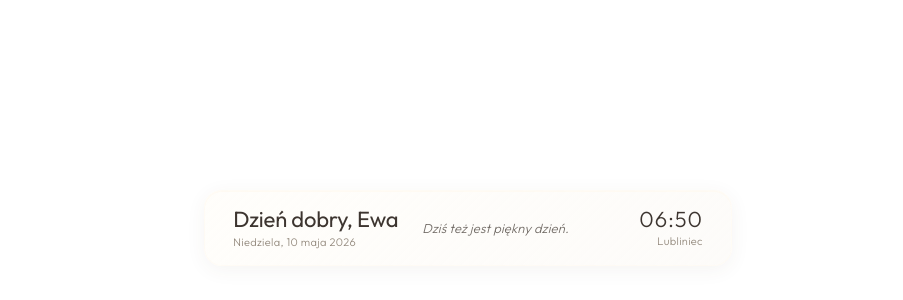
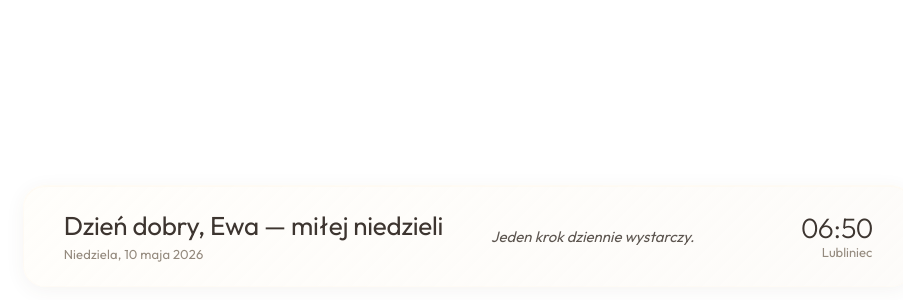
Before and after one commit to ewakkopyto-dotcom/ewa, a plain HTML site: page index.html in a window 1280 px wide. Shown: the part 188-488 px from the top of the page, without its empty margins (172-1075 px from the left). Drawn offline with Linux system fonts and the light colour scheme; no server answers.

Commit message:
Update index.html

```diff
--- a/index.html
+++ b/index.html
@@ -17,7 +17,7 @@
     display: flex;
     align-items: center;
     justify-content: center;
-    padding: 1rem;
+    padding: 1.5rem;
   }
 
   .widget {
@@ -25,87 +25,86 @@
     backdrop-filter: blur(20px) saturate(120%);
     -webkit-backdrop-filter: blur(20px) saturate(120%);
     border: 1px solid rgba(255, 250, 240, 0.55);
-    border-radius: 18px;
-    padding: 1rem 1.75rem;
+    border-radius: 22px;
+    padding: 1.5rem 2.5rem;
     box-shadow:
       0 4px 20px rgba(80, 65, 50, 0.06),
       inset 0 1px 0 rgba(255, 250, 240, 0.7);
     width: 100%;
-    max-width: 720px;
+    max-width: 1100px;
   }
 
   .row {
     display: flex;
     align-items: center;
     justify-content: space-between;
-    gap: 1.5rem;
+    gap: 2rem;
     flex-wrap: wrap;
   }
 
-  .greeting-block { flex: 0 1 auto; min-width: 160px; }
+  .greeting-block { flex: 0 1 auto; min-width: 200px; }
 
   .greeting {
-    font-size: 22px;
+    font-size: 26px;
     font-weight: 400;
-    line-height: 1.1;
+    line-height: 1.2;
     color: #3d3530;
     letter-spacing: -0.01em;
   }
 
   .date {
-    font-size: 11px;
-    font-weight: 300;
+    font-size: 13px;
     color: #948a7e;
     margin-top: 4px;
-    letter-spacing: 0.03em;
+    letter-spacing: 0.01em;
   }
 
-  .quote {
-    flex: 1 1 auto;
-    min-width: 0;
+  .quote-block {
+    flex: 1 1 220px;
     text-align: center;
     font-style: italic;
-    font-size: 13px;
-    font-weight: 300;
+    font-size: 15px;
     color: #5d5650;
-    letter-spacing: 0.01em;
-    opacity: 0.85;
+    line-height: 1.4;
+    padding: 0 1rem;
   }
 
-  .time-block {
+  .info-block {
     flex: 0 1 auto;
-    min-width: 110px;
     text-align: right;
+    min-width: 130px;
   }
 
   .time {
-    font-size: 22px;
+    font-size: 28px;
     font-weight: 300;
-    line-height: 1;
+    line-height: 1.05;
     color: #3d3530;
-    letter-spacing: 0.04em;
+    letter-spacing: -0.02em;
+    font-feature-settings: 'tnum';
   }
 
   .weather {
+    font-size: 13px;
+    color: #948a7e;
+    margin-top: 4px;
     display: flex;
     align-items: center;
     justify-content: flex-end;
-    gap: 5px;
-    font-size: 11px;
-    font-weight: 300;
-    color: #948a7e;
-    margin-top: 4px;
-    letter-spacing: 0.03em;
+    gap: 6px;
+    line-height: 1;
   }
 
   .weather svg { display: block; flex-shrink: 0; }
 
   @media (max-width: 600px) {
-    .widget { padding: 0.875rem 1.25rem; }
-    .greeting { font-size: 18px; }
-    .time { font-size: 20px; }
-    .row { gap: 0.75rem; }
-    .quote { display: none; }
+    .widget { padding: 1.25rem 1.5rem; }
+    .row { gap: 1.25rem; }
+    .greeting { font-size: 22px; }
+    .time { font-size: 24px; }
+    .quote-block { flex-basis: 100%; order: 3; padding: 0; }
+    .info-block { text-align: left; }
+    .weather { justify-content: flex-start; }
   }
 </style>
 </head>
@@ -114,13 +113,15 @@
 <div class="widget">
   <div class="row">
     <div class="greeting-block">
-      <div class="greeting" id="greeting">—</div>
+      <div class="greeting" id="greeting">Cześć</div>
       <div class="date" id="date">—</div>
     </div>
-    <div class="quote" id="quote">—</div>
-    <div class="time-block">
-      <div class="time" id="time">—</div>
-      <div class="weather" id="weather">—</div>
+
+    <div class="quote-block" id="quote">—</div>
+
+    <div class="info-block">
+      <div class="time" id="time">--:--</div>
+      <div class="weather" id="weather"><span>—</span></div>
     </div>
   </div>
 </div>
@@ -130,23 +131,22 @@ const NAME = 'Ewa';
 const CITY = 'Lubliniec';
 const LATITUDE = 50.6678;
 const LONGITUDE = 18.6884;
-
 const OPENWEATHER_API_KEY = 'b3a94ad80396b7ef6378aaac4d544464';
 
 const QUOTES = [
   'Doceniaj to, co masz dziś.',
-  'Każdy dzień to dar.',
-  'Małe rzeczy tworzą wielkie życie.',
-  'Życie dzieje się tu i teraz.',
-  'Bądź wdzięczna za to, co jest.',
-  'Piękno jest w drobiazgach.',
-  'Chwila, w której jesteś, to wszystko, co masz.',
-  'Zauważaj to, co dobre.',
-  'Każdy dzień ma swój urok.',
   'Życie to suma drobnych radości.',
+  'Czasem mniej znaczy więcej.',
+  'Każdy oddech to nowy początek.',
+  'Mała chwila spokoju to dużo.',
+  'Patrz na niebo. Czasem warto.',
+  'Drobne rzeczy też się liczą.',
+  'Powolniej, ale do celu.',
   'Dziś też jest piękny dzień.',
-  'Najlepsze chwile są zwyczajne.',
-  'Bądź obecna.',
+  'Ciesz się chwilą.',
+  'Jeden krok dziennie wystarczy.',
+  'To, co teraz, jest dobre.',
+  'Spokoju nie kupisz, znajdziesz.',
   'Świat ma w sobie magię, jeśli się patrzy.',
   'Wszystko ma swój czas.',
   'Cieszą szczegóły.',
@@ -158,6 +158,16 @@ const QUOTES = [
 
 const DNI = ['Niedziela','Poniedziałek','Wtorek','Środa','Czwartek','Piątek','Sobota'];
 const MIESIACE = ['stycznia','lutego','marca','kwietnia','maja','czerwca','lipca','sierpnia','września','października','listopada','grudnia'];
+
+const ZYCZENIA = [
+  'miłej niedzieli',
+  'udanego poniedziałku',
+  'pogodnego wtorku',
+  'spokojnej środy',
+  'owocnego czwartku',
+  'lekkiego piątku',
+  'miłej soboty'
+];
 
 const ICON_SUN = '<svg width="16" height="16" viewBox="0 0 36 36" xmlns="http://www.w3.org/2000/svg" aria-hidden="true"><circle cx="18" cy="18" r="7" fill="#F4C430"/><g stroke="#F4C430" stroke-width="2" stroke-linecap="round"><line x1="18" y1="4" x2="18" y2="8"/><line x1="18" y1="28" x2="18" y2="32"/><line x1="4" y1="18" x2="8" y2="18"/><line x1="28" y1="18" x2="32" y2="18"/><line x1="8" y1="8" x2="11" y2="11"/><line x1="25" y1="25" x2="28" y2="28"/><line x1="28" y1="8" x2="25" y2="11"/><line x1="11" y1="25" x2="8" y2="28"/></g></svg>';
 
@@ -207,14 +217,18 @@ function escapeHtml(s) {
 }
 
 function updateGreeting() {
-  const h = new Date().getHours();
+  const now = new Date();
+  const h = now.getHours();
   let g;
   if (h < 5) g = 'Dobranoc';
   else if (h < 12) g = 'Dzień dobry';
   else if (h < 18) g = 'Cześć';
   else if (h < 22) g = 'Dobry wieczór';
   else g = 'Dobranoc';
-  document.getElementById('greeting').textContent = NAME ? g + ', ' + NAME : g;
+
+  const zyczenie = ZYCZENIA[now.getDay()];
+  const greetingBase = NAME ? g + ', ' + NAME : g;
+  document.getElementById('greeting').textContent = greetingBase + ' — ' + zyczenie;
 }
 
 function updateDate() {
@@ -248,46 +262,46 @@ async function updateWeather() {
                 '&appid=' + encodeURIComponent(OPENWEATHER_API_KEY) +
                 '&units=metric&lang=pl';
     const res = await fetch(url);
-    if (!res.ok) throw new Error('weather fetch failed');
+    if (!res.ok) throw new Error('HTTP ' + res.status);
     const data = await res.json();
     const temp = Math.round(data.main.temp);
     const iconCode = data.weather[0].icon;
-    const iconSvg = WEATHER_ICON_MAP[iconCode] || ICON_CLOUD;
-    weatherEl.innerHTML = iconSvg + '<span>' + temp + '°C · ' + escapeHtml(CITY) + '</span>';
+    const icon = WEATHER_ICON_MAP[iconCode] || ICON_CLOUD;
+    weatherEl.innerHTML = icon + '<span>' + temp + '°C · ' + escapeHtml(CITY) + '</span>';
   } catch (e) {
     weatherEl.innerHTML = '<span>' + escapeHtml(CITY) + '</span>';
   }
 }
 
-function refreshAll() {
+function updateAll() {
   updateGreeting();
   updateDate();
   updateTime();
   updateQuote();
 }
 
-refreshAll();
+updateAll();
 updateWeather();
 
-setInterval(function() {
-  updateTime();
-  updateGreeting();
-}, 60000);
-
+setInterval(updateTime, 60 * 1000);
+setInterval(updateGreeting, 60 * 1000);
 setInterval(updateWeather, 30 * 60 * 1000);
 
-function scheduleMidnight() {
+(function scheduleQuoteRefresh() {
   const now = new Date();
-  const tomorrow = new Date(now.getFullYear(), now.getMonth(), now.getDate() + 1);
+  const tomorrow = new Date(now.getFullYear(), now.getMonth(), now.getDate() + 1, 0, 0, 5);
   const ms = tomorrow - now;
   setTimeout(function() {
+    updateQuote();
     updateDate();
-    updateQuote();
-    scheduleMidnight();
+    updateGreeting();
+    setInterval(function() {
+      updateQuote();
+      updateDate();
+      updateGreeting();
+    }, 24 * 60 * 60 * 1000);
   }, ms);
-}
-scheduleMidnight();
+})();
 </script>
-
 </body>
 </html>
```
